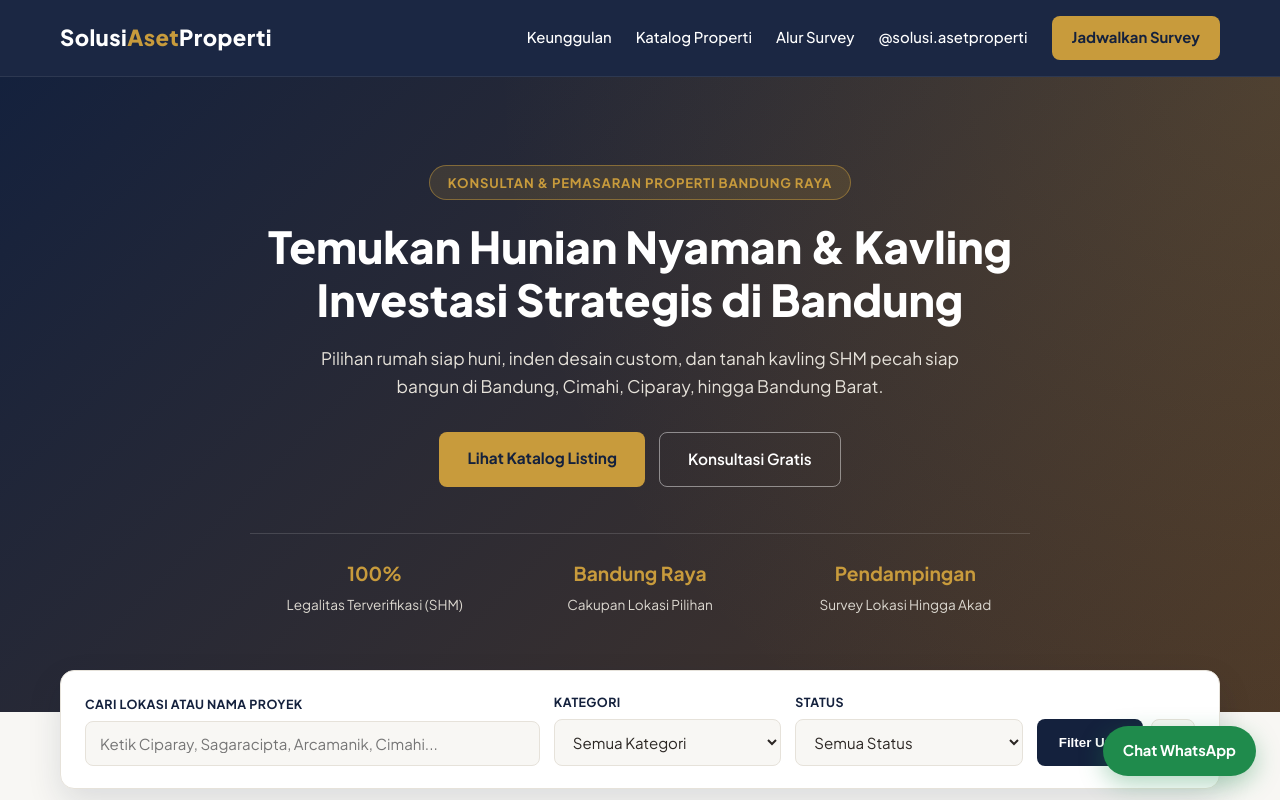
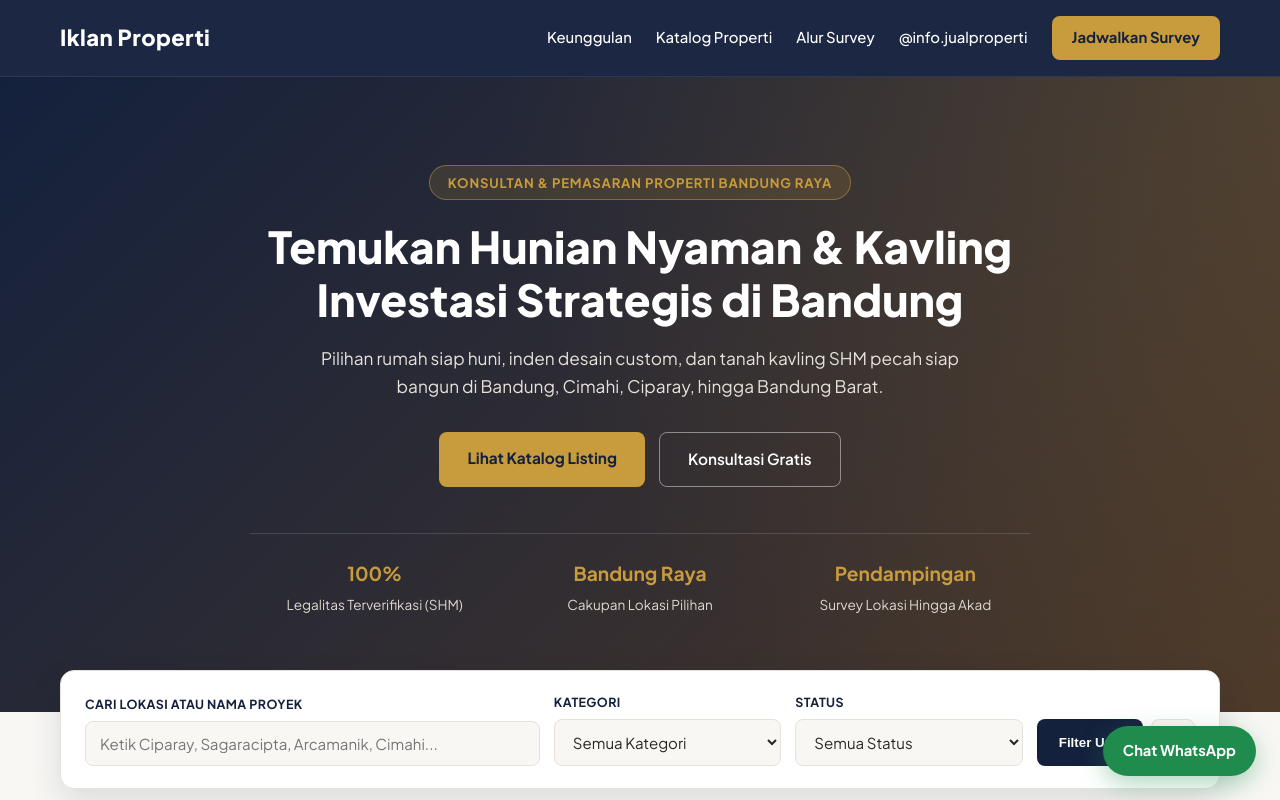
Before and after one commit to iklanproperti/iklanproperti.github.io, a plain HTML site: page index.html in a window 1280 px wide. Shown: the top 800 px of the page. Drawn offline with Linux system fonts and the light colour scheme; no server answers.

Commit message:
Update title and navbar brand link in index.html

```diff
--- a/index.html
+++ b/index.html
@@ -3,7 +3,7 @@
 <head>
   <meta charset="UTF-8" />
   <meta name="viewport" content="width=device-width, initial-scale=1.0" />
-  <title>Solusi Aset Properti | Katalog Rumah & Kavling Bandung Raya</title>
+  <title>Iklan Properti | Solusi Aset Properti | Katalog Rumah & Kavling Bandung</title>
   <link rel="preconnect" href="https://fonts.googleapis.com">
   <link rel="preconnect" href="https://fonts.gstatic.com" crossorigin>
   <link href="https://fonts.googleapis.com/css2?family=Plus+Jakarta+Sans:wght@400;500;600;700;800&display=swap" rel="stylesheet">
@@ -14,13 +14,13 @@
   <!-- Navbar -->
   <header class="navbar" id="navbar">
     <div class="container nav-wrapper">
-      <a href="#" class="brand">Solusi<span>Aset</span>Properti</a>
+      <a href="#" class="brand">Iklan Properti</a>
       <button class="mobile-toggle" id="mobileToggle" aria-label="Buka Menu">&#9776;</button>
       <nav class="nav-links" id="navLinks">
         <a href="#keunggulan">Keunggulan</a>
         <a href="#katalog">Katalog Properti</a>
         <a href="#cara-pesan">Alur Survey</a>
-        <a href="https://instagram.com/solusi.asetproperti" target="_blank" rel="noopener">@solusi.asetproperti</a>
+        <a href="https://instagram.com/solusi.asetproperti" target="_blank" rel="noopener">@info.jualproperti</a>
         <a href="https://wa.me/628212334550?text=Halo%20Widy,%20saya%20ingin%20konsultasi%20properti%20di%20Bandung%20Raya" target="_blank" rel="noopener" class="btn-nav">Jadwalkan Survey</a>
       </nav>
     </div>
```
